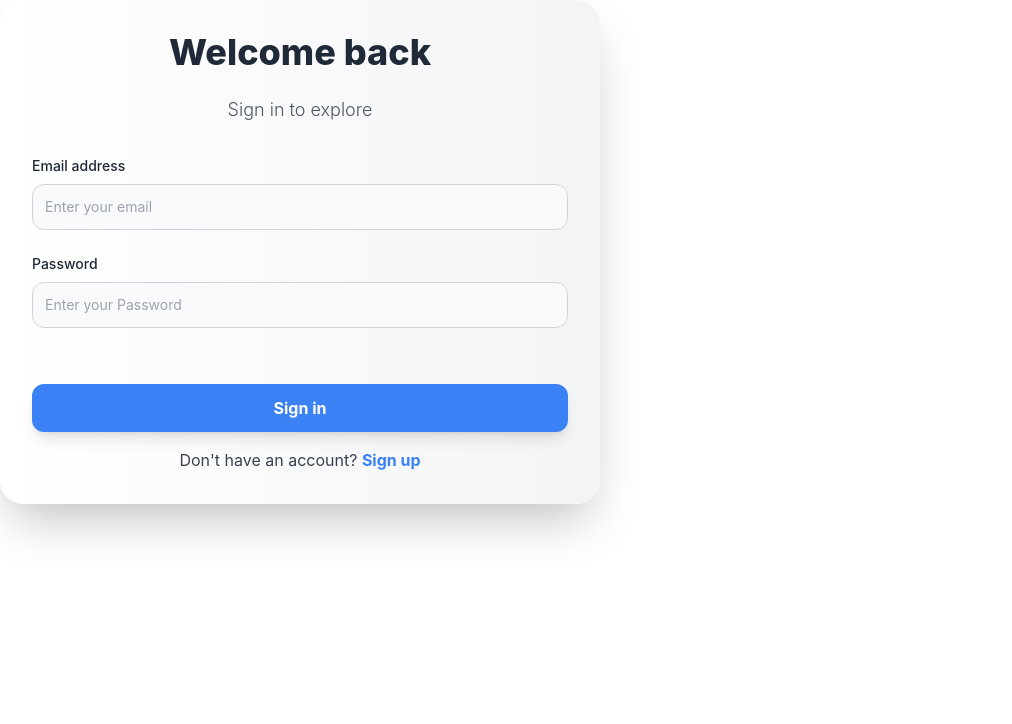
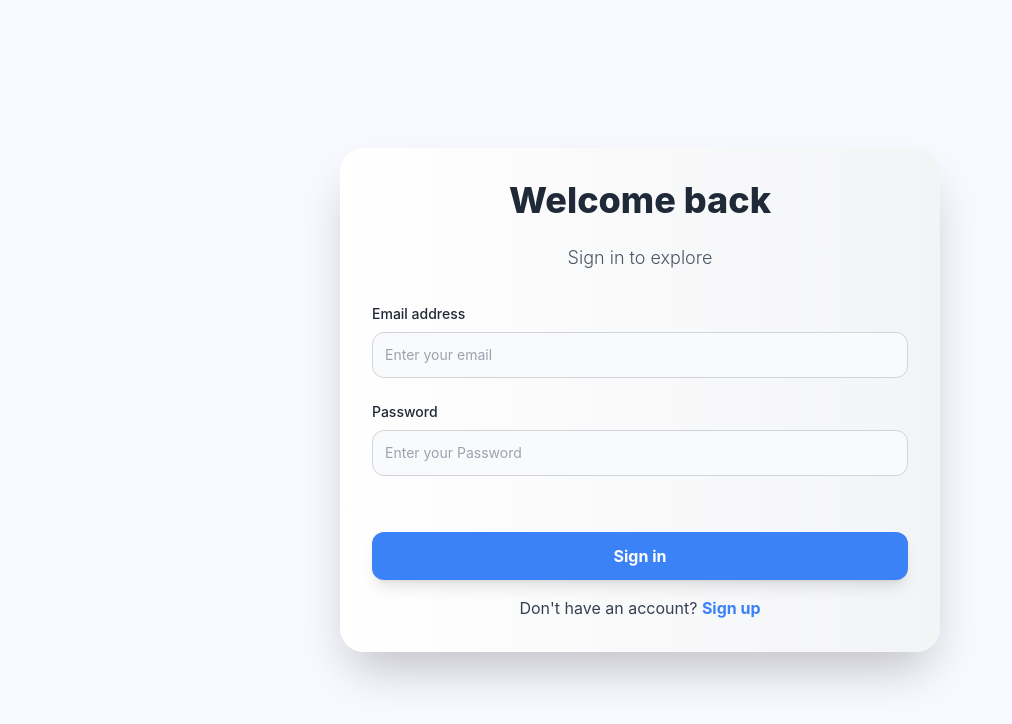
Before and after one commit to iamLiwansh/VerbiXchange, a React (Create React App) app: page /user/sign-in in a window 1280 px wide. Shown: the top 724 px of the page, without its empty margins (0-1012 px from the left). Built offline with nearby package versions, Linux system fonts and the light colour scheme.

Commit message:
added styling

```diff
--- a/src/modules/Form/Index.js
+++ b/src/modules/Form/Index.js
@@ -12,6 +12,7 @@
   });
 
   return (
+    <div className=' bg-light h-screen flex items-center justify-center'>
     <div className="bg-gradient-to-r from-white to-gray-100 w-[400px] md:w-[500px] lg:w-[600px] h-auto shadow-2xl rounded-3xl flex flex-col justify-center items-center p-8">
       <div className="text-4xl font-extrabold text-gray-800 mb-6">
         Welcome {isSignInPage && 'back'}
@@ -59,6 +60,7 @@
         </span>
       </div>
     </div>
+    </div>
   );
 };
 
```
